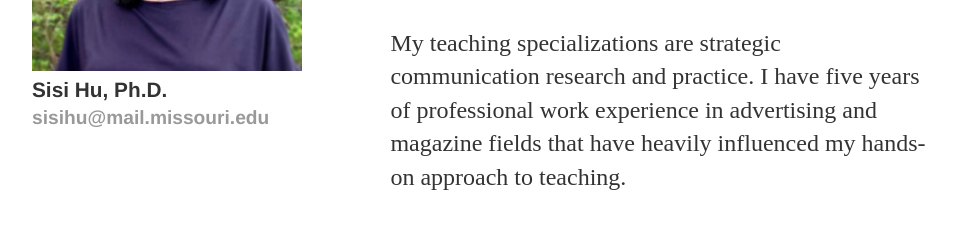
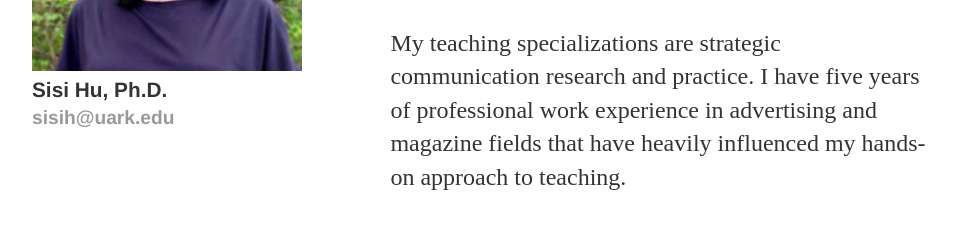
Before and after one commit to sisihuphd/sisihuphd.github.io, a Jekyll site: the page built from index.html, in a window 1280 px wide. Shown: the part 431-660 px from the top of the page, without its empty margins (160-1116 px from the left). Built offline with Jekyll 4.4.1, drawn with Linux system fonts in a browser that asks for light colours.

Commit message:
Update index.html

```diff
--- a/index.html
+++ b/index.html
@@ -14,7 +14,7 @@
 	      </div>
               <div id="profile-photo"><img src="../images/IMG_7355.JPG" width="270">
 	<p style = "font-family: Helvetica, Arial, Sans-Serif;font-size:1.3em;font-weight: bold;margin:0;">Sisi Hu, Ph.D.</p>
-		      <ul style = "font-family:Helvetica, Arial, Sans-Serif; padding: 0; list-style:none; font-weight: bold;margin-block:0;"><li><a href="mailto:sisihu@mail.missouri.edu">sisihu@mail.missouri.edu</a></li></ul>
+		      <ul style = "font-family:Helvetica, Arial, Sans-Serif; padding: 0; list-style:none; font-weight: bold;margin-block:0;"><li><a href="mailto:sisih@uark.edu">sisih@uark.edu</a></li></ul>
 	</div>
 
 </div><!-- /.blurb -->
```
